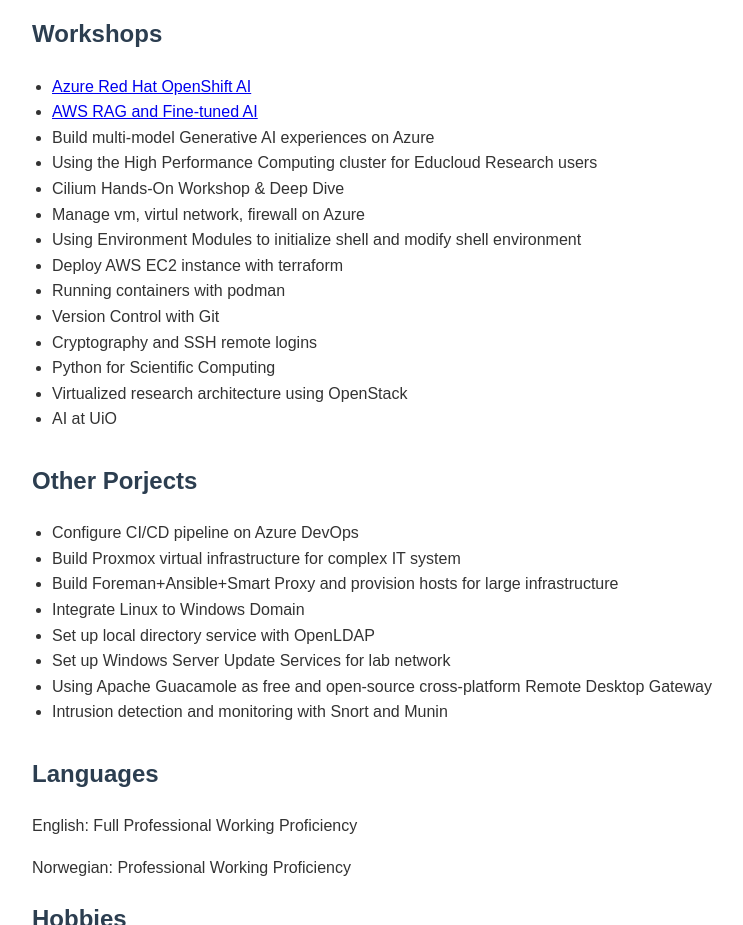
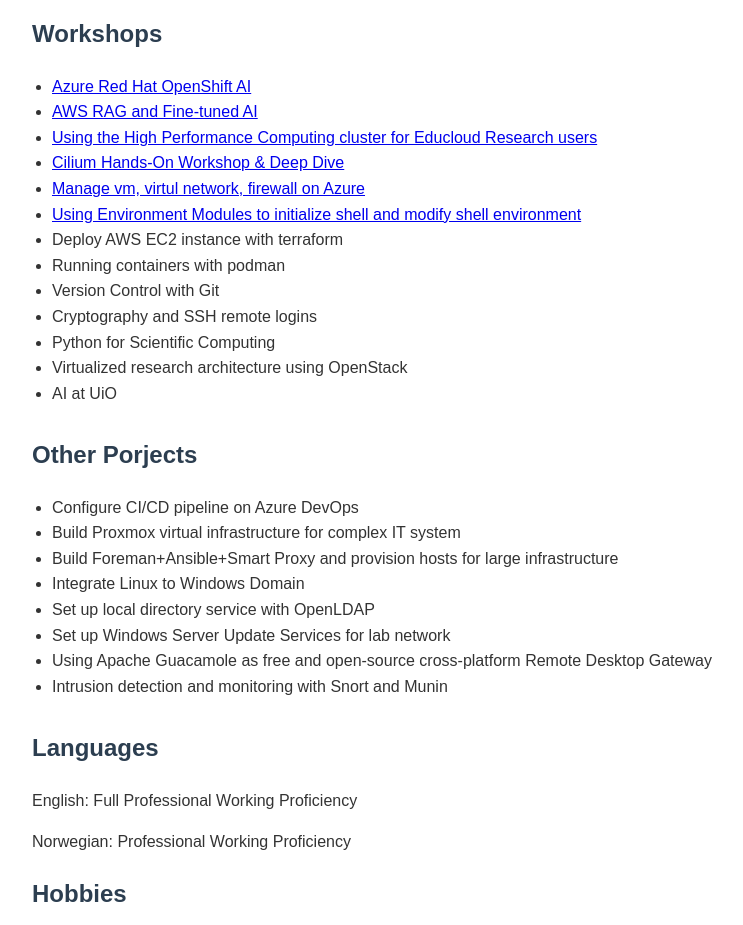
Before and after one commit to gcccheng/GangCheng, a plain HTML site: page index.html in a window 1280 px wide. Shown: the part 4260-5185 px from the top of the page, without its empty margins (208-951 px from the left). Drawn offline with Linux system fonts and the light colour scheme.

Commit message:
Update index.html

```diff
--- a/index.html
+++ b/index.html
@@ -158,11 +158,10 @@
         <ul>
             <li> <a href="https://events.redhat.com/profile/form/index.cfm?PKformID=0x11991670001">Azure Red Hat OpenShift AI</a> </li>
             <li> <a href="https://aws-experience.com/emea/north/e/ddd34/aws-immersion-day-generative-ai"> AWS RAG and Fine-tuned AI</a> </li>
-            <li>Build multi-model Generative AI experiences on Azure</li>
-            <li>Using the High Performance Computing cluster for Educloud Research users</li>
-            <li>Cilium Hands-On Workshop & Deep Dive</li>
-            <li>Manage vm, virtul network, firewall on Azure</li>
-            <li>Using Environment Modules to initialize shell and modify shell environment</li>
+            <li> <a href="https://www.uio.no/english/services/it/research/hpc/fox/index.html">Using the High Performance Computing cluster for Educloud Research users</a> </li>
+            <li> <a href="https://isovalent.com/isovalent-hands-on-workshop-oslo/">Cilium Hands-On Workshop & Deep Dive</a> </li>
+            <li><a href="https://docs.microsoft.com/en-us/system-center/vmm/manage-azure-vms?view=sc-vmm-2019"> Manage vm, virtul network, firewall on Azure</a> </li>
+            <li> <a href="http://modules.sourceforge.net/">Using Environment Modules to initialize shell and modify shell environment</a> </li>
             <li>Deploy AWS EC2 instance with terraform</li>
             <li>Running containers with podman</li>
             <li>Version Control with Git</li>
```
